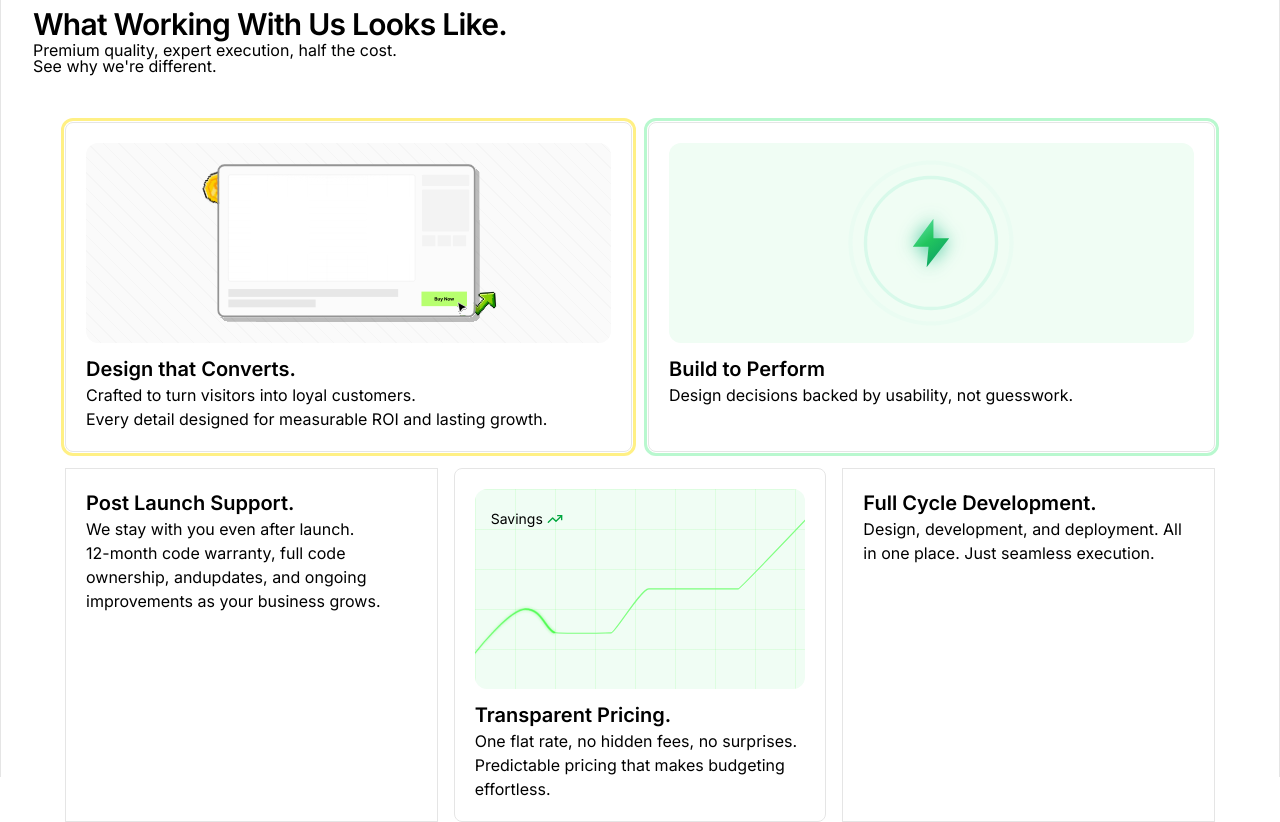
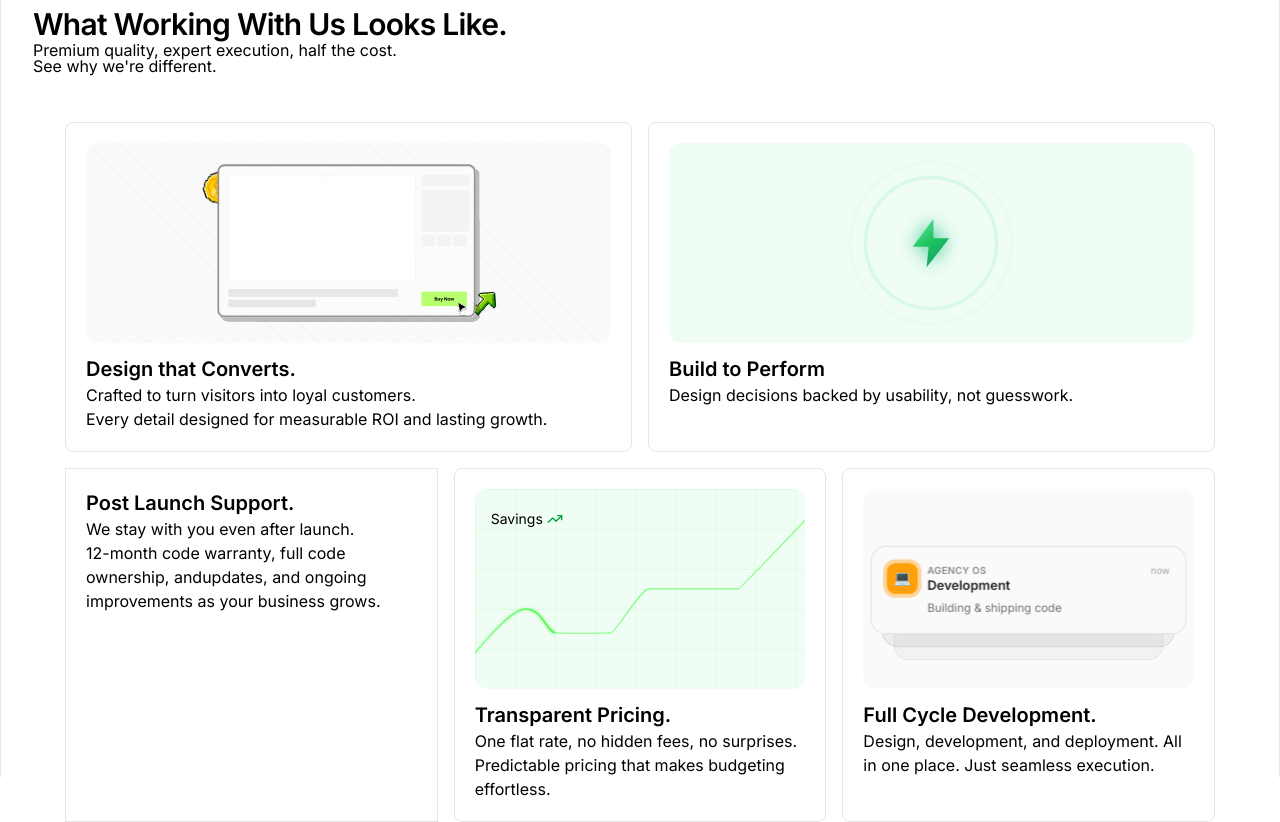
Before and after one commit to Helx-Studio/helxstudio.in, a Next.js app in the folder helxstudio/: page / in a window 1280 px wide. Shown: the part 2300-3122 px from the top of the page. Built offline with nearby package versions, Linux system fonts and the light colour scheme.

Commit message:
full-cycle-developmet-card-done

```diff
--- a/helxstudio/components/Features/FeatureSection.tsx
+++ b/helxstudio/components/Features/FeatureSection.tsx
@@ -7,6 +7,7 @@ import Image from "next/image";
 import Performance from "./Performance";
 import { SweepLine } from "./PricingGraph";
 import { TrendingUp } from "lucide-react";
+import NotificationStackCard from "./FullCycleDevlopment";
 const FeatureSection = () => {
   return (
     <div className="h-screen px-8 mb-3 border-t border-neutral-200 relative">
@@ -34,7 +35,7 @@ const FeatureSection = () => {
           {/*
            */}
           {/* Card 1 */}
-          <div className="lg:col-span-3 outline-3 outline-yellow-200 outline-offset-1 rounded-lg border border-neutral-200 p-5">
+          <div className="lg:col-span-3 hover:outline-8 transition-all duration-300 outline-neutral-50  rounded-lg border border-neutral-200 p-5">
             <div className="h-50 relative bg-[repeating-linear-gradient(45deg,transparent,transparent_10px,#f5f5f5_10px,#f5f5f5_11px)]  flex items-center justify-center overflow-hidden bg-neutral-50 rounded-xl mb-3">
               <motion.div
                 animate={{
@@ -71,7 +72,7 @@ const FeatureSection = () => {
           </div>
 
           {/* Card 2 */}
-          <div className="lg:col-span-3 outline-3 outline-green-200 outline-offset-1 border rounded-lg  border-neutral-200 p-5">
+          <div className="lg:col-span-3 hover:outline-8 transition-all duration-300 outline-neutral-50  border rounded-lg  border-neutral-200 p-5">
             <div className="h-50 relative  flex items-center justify-center overflow-hidden bg-green-50 rounded-xl mb-3">
               <Performance />
             </div>
@@ -124,12 +125,12 @@ const FeatureSection = () => {
           </div>
 
           {/* Card 5 */}
-          <div className="md:col-span-2 lg:col-span-2 border border-neutral-200 p-5">
+          <div className="lg:col-span-2 rounded-lg border border-neutral-200 p-5">
+            <NotificationStackCard />
             <div className="flex flex-col">
               <h3 className="text-lg sm:text-xl font-semibold">
                 Full Cycle Development.
               </h3>
-
               <p className=" text-sm sm:text-base">
                 Design, development, and deployment. All in one place. Just
                 seamless execution.
--- a/helxstudio/components/Features/FullCycleDevlopment.tsx
+++ b/helxstudio/components/Features/FullCycleDevlopment.tsx
@@ -1,7 +1,121 @@
-import React from "react";
+"use client";
 
-const FullCycleDevlopment = () => {
-  return <div>FullCycleDevlopment</div>;
+import { useEffect, useState } from "react";
+import { AnimatePresence, motion } from "motion/react";
+
+type Phase = {
+  id: string;
+  label: string;
+  sublabel: string;
+  emoji: string;
+  badgeBg: string;
+  badgeRing: string;
 };
 
-export default FullCycleDevlopment;
+const PHASES: Phase[] = [
+  {
+    id: "plan",
+    label: "Plan",
+    sublabel: "Mapping scope & requirements",
+    emoji: "📋",
+    badgeBg: "bg-[#0A84FF]",
+    badgeRing: "ring-[#0A84FF]/40",
+  },
+  {
+    id: "design",
+    label: "Design",
+    sublabel: "Crafting UI & experience",
+    emoji: "🎨",
+    badgeBg: "bg-[#BF5AF2]",
+    badgeRing: "ring-[#BF5AF2]/40",
+  },
+  {
+    id: "development",
+    label: "Development",
+    sublabel: "Building & shipping code",
+    emoji: "💻",
+    badgeBg: "bg-[#FF9F0A]",
+    badgeRing: "ring-[#FF9F0A]/40",
+  },
+  {
+    id: "testing-hosting",
+    label: "Testing / Hosting",
+    sublabel: "QA, deploy & go live",
+    emoji: "🚀",
+    badgeBg: "bg-[#30D158]",
+    badgeRing: "ring-[#30D158]/40",
+  },
+];
+
+type NotificationStackCardProps = {
+  /** ms between phase changes */
+  intervalMs?: number;
+  /** app name shown in the notification header */
+  appName?: string;
+  className?: string;
+};
+
+export default function NotificationStackCard({
+  intervalMs = 2600,
+  appName = "AGENCY OS",
+  className = "",
+}: NotificationStackCardProps) {
+  const [index, setIndex] = useState(0);
+
+  useEffect(() => {
+    const t = setInterval(() => {
+      setIndex((i) => (i + 1) % PHASES.length);
+    }, intervalMs);
+    return () => clearInterval(t);
+  }, [intervalMs]);
+
+  const active = PHASES[index];
+
+  return (
+    <div
+      className={`relative w-full  max-w-sm rounded-xl border border-white/10 bg-neutral-50 p-5  flex flex-col mb-3 h-50 items-center ${className}`}
+    >
+      {/* notification stack */}
+      <div className="absolute bottom-4 w-full h-[128px]">
+        {/* ghost card 2 (back) */}
+        <div className="absolute inset-x-6 scale-96 top-[26px] h-[92px] rounded-2xl bg-black/[0.03] border border-black/[0.06]" />
+        {/* ghost card 1 (middle) */}
+        <div className="absolute inset-x-3 scale-96 top-[13px] h-[92px] rounded-2xl bg-black/[0.05] border border-black/[0.08]" />
+
+        {/* front notification */}
+        <AnimatePresence mode="popLayout">
+          <motion.div
+            key={active.id}
+            initial={{ y: -36, opacity: 0, scale: 0.92 }}
+            animate={{ y: 0, opacity: 1, scale: 1 }}
+            exit={{ y: 8, opacity: 0, scale: 0.96 }}
+            transition={{ type: "spring", stiffness: 340, damping: 26 }}
+            className="absolute inset-x-0 scale-96 top-0 h-[92px] rounded-2xl bg-neutral-50 border border-black/10 backdrop-blur-xl px-4 py-3 flex flex-col justify-center"
+          >
+            <div className="flex items-center gap-2.5">
+              <span
+                className={`w-8 h-8 shrink-0 rounded-[9px] ${active.badgeBg} ring-4 ${active.badgeRing} flex items-center justify-center text-[15px]`}
+              >
+                {active.emoji}
+              </span>
+              <div className="min-w-0 flex-1">
+                <div className="flex items-center justify-between">
+                  <span className="text-black/45 text-[10px] font-semibold tracking-wide">
+                    {appName}
+                  </span>
+                  <span className="text-black/35 text-[10px]">now</span>
+                </div>
+                <p className="text-neutral-800 text-[13.5px] font-semibold leading-tight truncate">
+                  {active.label}
+                </p>
+              </div>
+            </div>
+            <p className="text-black/55 text-[12px] mt-1.5 pl-[42px] truncate">
+              {active.sublabel}
+            </p>
+          </motion.div>
+        </AnimatePresence>
+      </div>
+    </div>
+  );
+}
```
